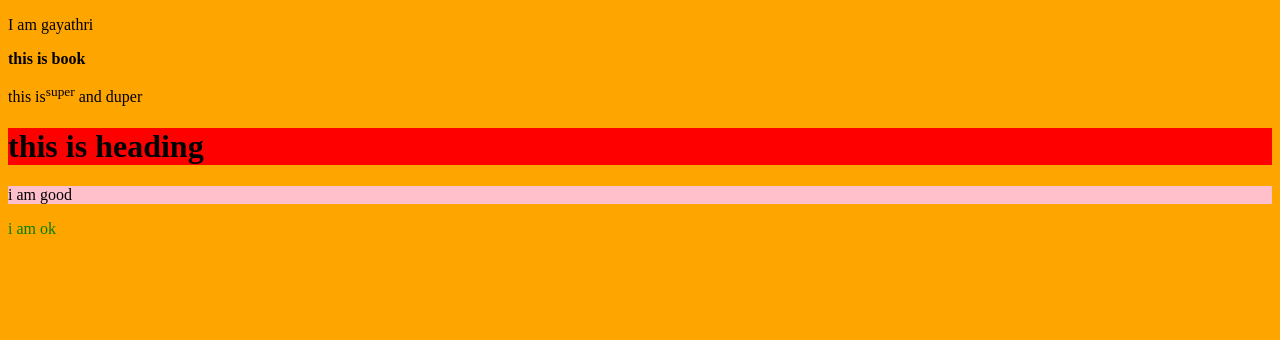
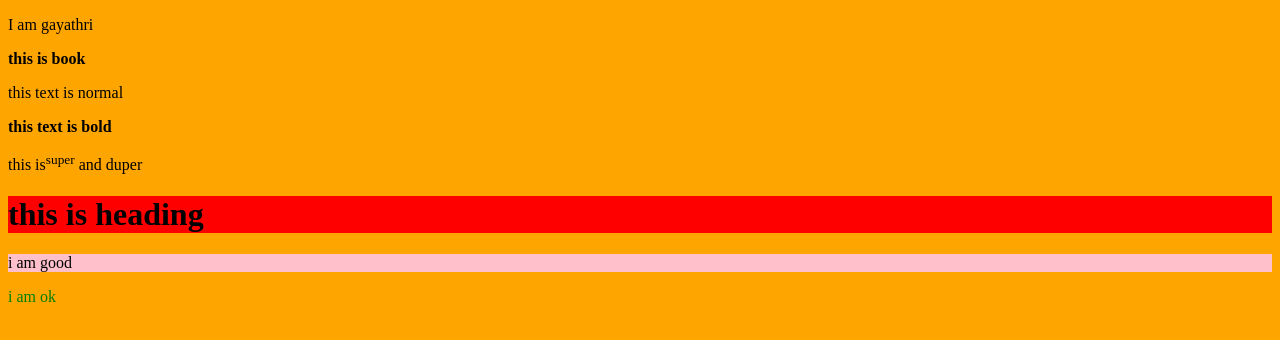
Before and after one commit to Doodkashi/deepa, a plain HTML site: page sty06.html in a window 1280 px wide. Drawn offline with Linux system fonts and the light colour scheme.

Commit message:
Add files via upload

```diff
--- a/sty06.html
+++ b/sty06.html
@@ -4,6 +4,8 @@
 
 <p><g>I am gayathri</g></p>
 <p><b>this is book</b></p>
+<p>this text is normal</p>
+<p><b>this text is bold</b></p>
 <p>this is<sup>super</sup> and <dup>duper</dup></p>
 <h1 style="background-color:red;">this is heading</h1>
 <p style="background-color:pink;">i am good</p>
```
